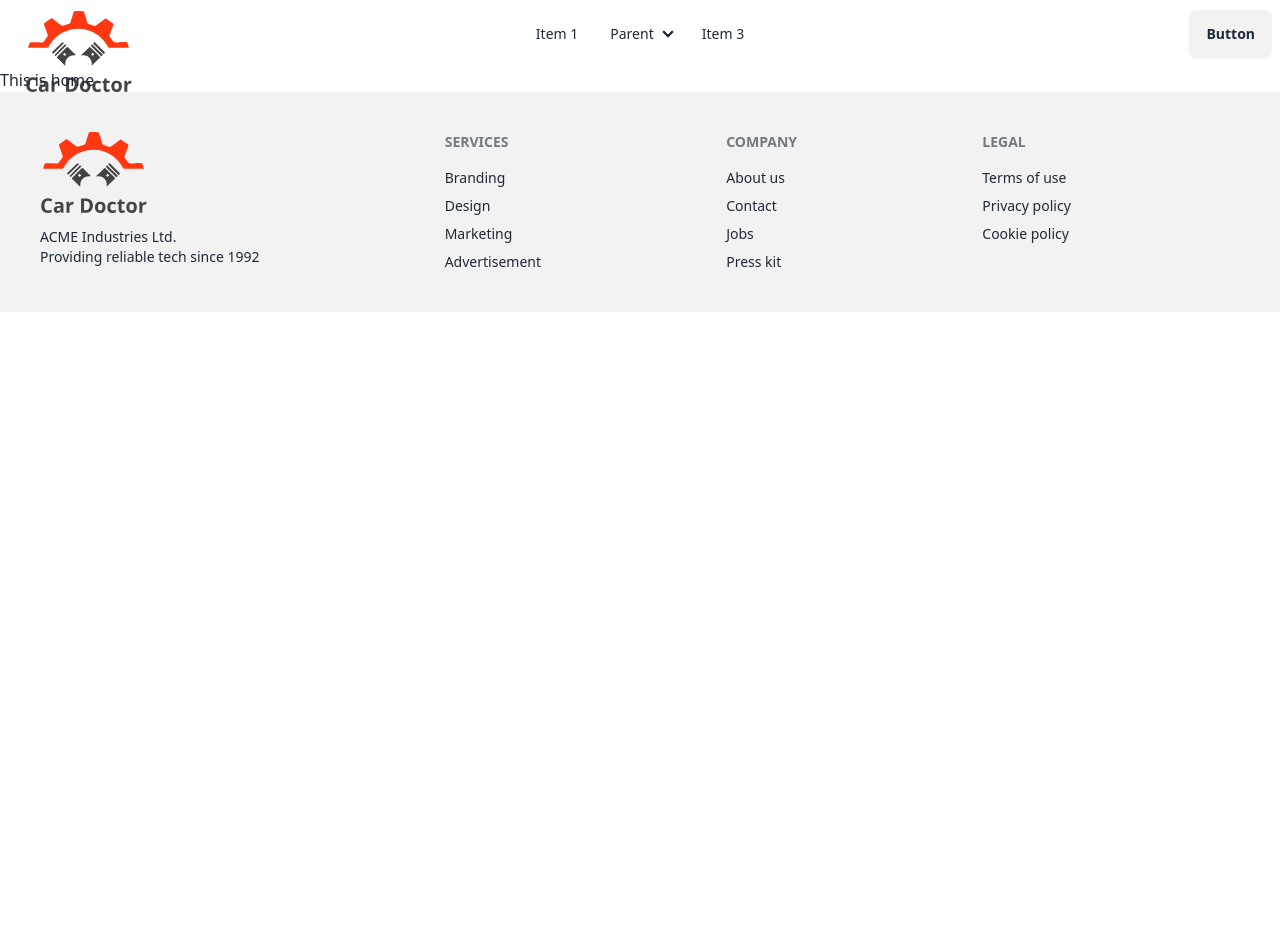
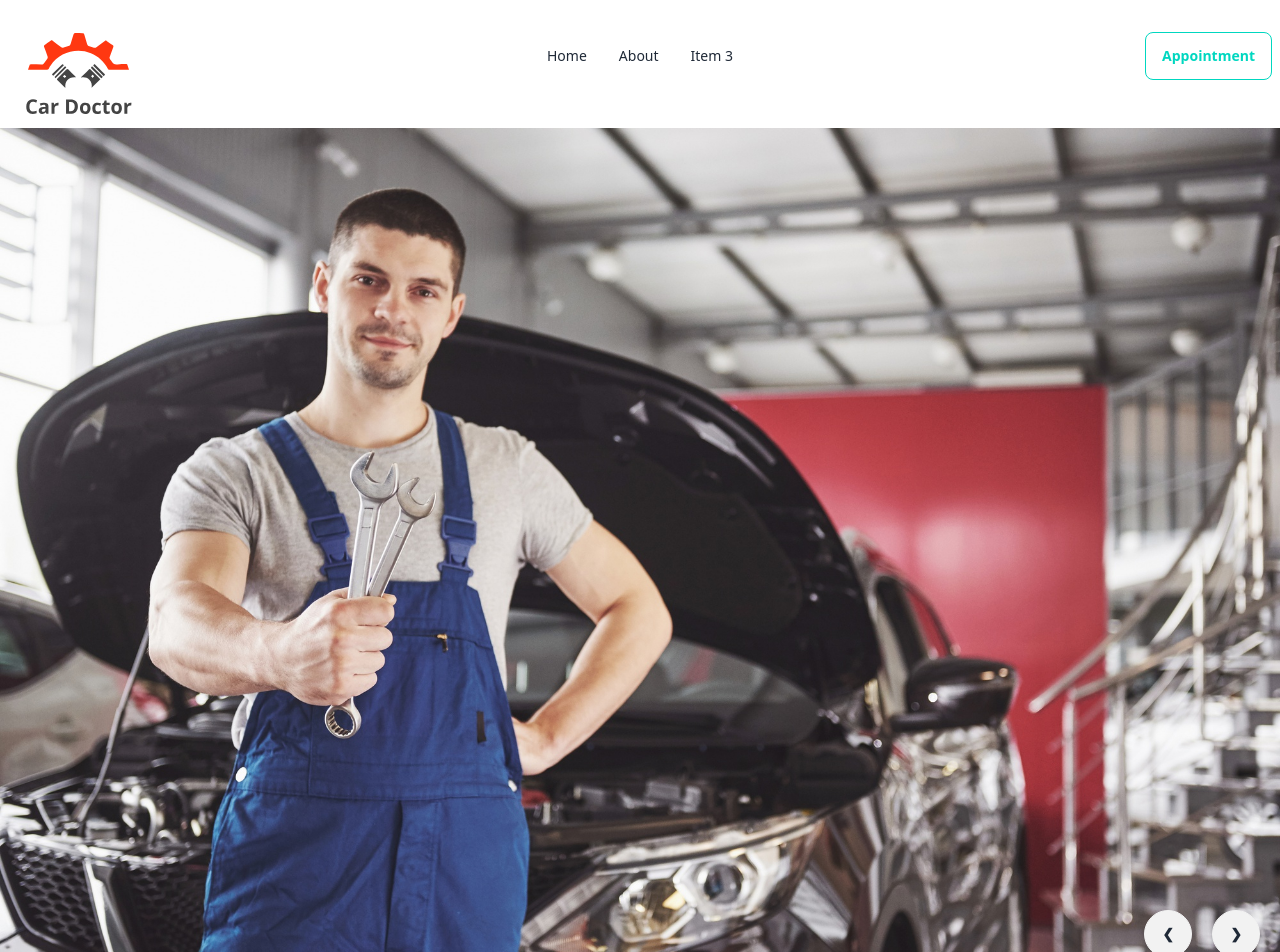
Before and after one commit to baized1245/Mern-Car-Service-Center, a React (Vite) app in the folder clint/: page / in a window 1280 px wide. Shown: the top 952 px of the page. Before the commit the page ends 800 px from the top, so only its background shows below. Built offline with nearby package versions, Linux system fonts and the light colour scheme.

Commit message:
Style Header And Create Simple Banner

```diff
--- /dev/null
+++ b/clint/src/pages/Home/Banner/Banner.jsx
@@ -0,0 +1,82 @@
+import React from 'react'
+import img1 from '../../../assets/images/banner/1.jpg'
+import img2 from '../../../assets/images/banner/2.jpg'
+import img3 from '../../../assets/images/banner/3.jpg'
+import img4 from '../../../assets/images/banner/4.jpg'
+import img5 from '../../../assets/images/banner/5.jpg'
+import img6 from '../../../assets/images/banner/6.jpg'
+
+const Banner = () => {
+  return (
+    <div className="carousel w-full">
+      <div id="slide1" className="carousel-item relative w-full">
+        <img src={img1} className="w-full" />
+        <div className="absolute flex justify-end transform -translate-y-1/2 left-5 right-5 bottom-0">
+          <a href="#slide6" className="btn btn-circle mr-5">
+            ❮
+          </a>
+          <a href="#slide2" className="btn btn-circle">
+            ❯
+          </a>
+        </div>
+      </div>
+      <div id="slide2" className="carousel-item relative w-full">
+        <img src={img2} className="w-full" />
+        <div className="absolute flex justify-end transform -translate-y-1/2 left-5 right-5 bottom-0">
+          <a href="#slide1" className="btn btn-circle mr-5">
+            ❮
+          </a>
+          <a href="#slide3" className="btn btn-circle">
+            ❯
+          </a>
+        </div>
+      </div>
+      <div id="slide3" className="carousel-item relative w-full">
+        <img src={img3} className="w-full" />
+        <div className="absolute flex justify-end transform -translate-y-1/2 left-5 right-5 bottom-0">
+          <a href="#slide2" className="btn btn-circle mr-5">
+            ❮
+          </a>
+          <a href="#slide4" className="btn btn-circle">
+            ❯
+          </a>
+        </div>
+      </div>
+      <div id="slide4" className="carousel-item relative w-full">
+        <img src={img4} className="w-full" />
+        <div className="absolute flex justify-end transform -translate-y-1/2 left-5 right-5 bottom-0">
+          <a href="#slide3" className="btn btn-circle mr-5">
+            ❮
+          </a>
+          <a href="#slide5" className="btn btn-circle">
+            ❯
+          </a>
+        </div>
+      </div>
+      <div id="slide5" className="carousel-item relative w-full">
+        <img src={img5} className="w-full" />
+        <div className="absolute flex justify-end transform -translate-y-1/2 left-5 right-5 bottom-0">
+          <a href="#slide4" className="btn btn-circle mr-5">
+            ❮
+          </a>
+          <a href="#slide6" className="btn btn-circle">
+            ❯
+          </a>
+        </div>
+      </div>
+      <div id="slide6" className="carousel-item relative w-full">
+        <img src={img6} className="w-full" />
+        <div className="absolute flex justify-end transform -translate-y-1/2 left-5 right-5 bottom-5">
+          <a href="#slide5" className="btn btn-circle mr-5">
+            ❮
+          </a>
+          <a href="#slide1" className="btn btn-circle">
+            ❯
+          </a>
+        </div>
+      </div>
+    </div>
+  )
+}
+
+export default Banner
--- a/clint/src/pages/Home/Home/Home.jsx
+++ b/clint/src/pages/Home/Home/Home.jsx
@@ -1,9 +1,10 @@
 import React from 'react'
+import Banner from '../Banner/Banner'
 
 const Home = () => {
   return (
     <div className="">
-      <h2>This is home</h2>
+      <Banner />
     </div>
   )
 }
--- a/clint/src/pages/shared/NavBar/NavBar.jsx
+++ b/clint/src/pages/shared/NavBar/NavBar.jsx
@@ -3,8 +3,21 @@
 import logo from '../../../assets/logo.svg'
 
 const NavBar = () => {
+  const navItems = (
+    <>
+      <li>
+        <Link to="/">Home</Link>
+      </li>
+      <li>
+        <Link to="/about">About</Link>
+      </li>
+      <li>
+        <Link to="/">Item 3</Link>
+      </li>
+    </>
+  )
   return (
-    <div className="navbar bg-base-100">
+    <div className="navbar bg-base-100 h-28 mb-4">
       <div className="navbar-start">
         <div className="dropdown">
           <div tabIndex={0} role="button" className="btn btn-ghost lg:hidden">
@@ -27,23 +40,7 @@
             tabIndex={0}
             className="menu menu-sm dropdown-content mt-3 z-[1] p-2 shadow bg-base-100 rounded-box w-52"
           >
-            <li>
-              <a>Item 1</a>
-            </li>
-            <li>
-              <a>Parent</a>
-              <ul className="p-2">
-                <li>
-                  <a>Submenu 1</a>
-                </li>
-                <li>
-                  <a>Submenu 2</a>
-                </li>
-              </ul>
-            </li>
-            <li>
-              <a>Item 3</a>
-            </li>
+            {navItems}
           </ul>
         </div>
         <Link to="/" className="btn btn-ghost text-xl">
@@ -51,30 +48,10 @@
         </Link>
       </div>
       <div className="navbar-center hidden lg:flex">
-        <ul className="menu menu-horizontal px-1">
-          <li>
-            <a>Item 1</a>
-          </li>
-          <li>
-            <details>
-              <summary>Parent</summary>
-              <ul className="p-2">
-                <li>
-                  <a>Submenu 1</a>
-                </li>
-                <li>
-                  <a>Submenu 2</a>
-                </li>
-              </ul>
-            </details>
-          </li>
-          <li>
-            <a>Item 3</a>
-          </li>
-        </ul>
+        <ul className="menu menu-horizontal px-1">{navItems}</ul>
       </div>
       <div className="navbar-end">
-        <a className="btn">Button</a>
+        <button className="btn btn-outline btn-accent">Appointment</button>
       </div>
     </div>
   )
```
